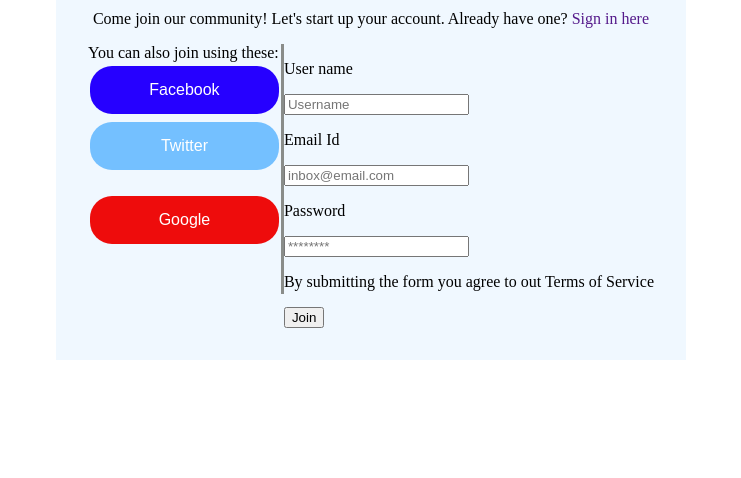
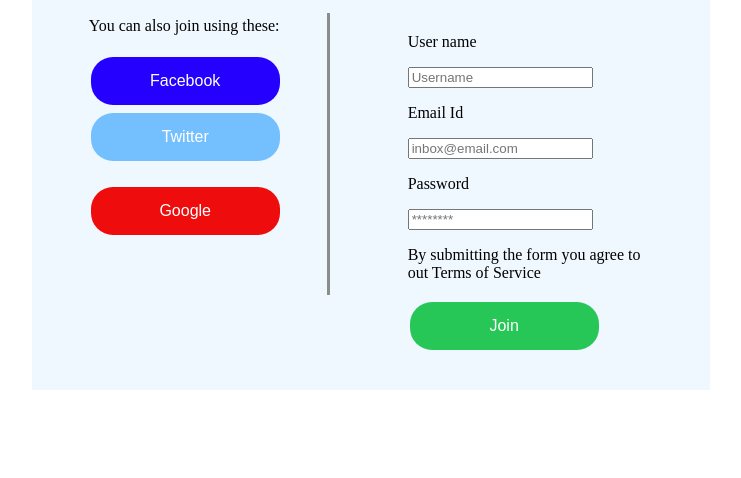
Before and after one commit to UshasriMavuri1999/B21, a plain HTML site: page index1.html in a window 1280 px wide. Shown: the part 322-800 px from the top of the page, without its empty margins (269-1010 px from the left). Drawn offline with Linux system fonts and the light colour scheme.

Commit message:
updated index1

```diff
--- a/index1.html
+++ b/index1.html
@@ -63,9 +63,25 @@ border-left: 3px solid rgb(138, 141, 138);
 height: 250px;
 
 }
+.join{
+
+    background-color: rgb(39, 199, 87);
+    border: none;
+    color: white;
+    padding: 15px 32px;
+    text-align: center;
+    text-decoration: none;
+    display: inline-block;
+    font-size: 16px;
+    margin: 4px 2px;
+    cursor: pointer;
+    border-radius: 22px;
+    width: 5cm;
+
+}
 .bottom{
     display: flex;
-    justify-content:space-between;
+    justify-content:space-around;
 }
 .facebook{
 
@@ -113,6 +129,7 @@ height: 250px;
     cursor: pointer;
     border-radius: 22px;
     width: 5cm;
+}
 
 </style>
 <body>
@@ -135,18 +152,19 @@ height: 250px;
                 <p align=center>Come join our community! Let's start up your account. Already have one? <a href="" style="text-decoration: none;">Sign in here</a> </p>
              </div>
              <div class="bottom">
-             <div class="three">
+             <div class="three" style="padding:4px">
                  You can also join using these:
+                 <br>
                  <br>
                     <input type="button" value="Facebook" class="facebook"></input> <br>
                     <input type="button" value="Twitter" class="twitter"></input> <br>
                     <input type="button" value="Google" class="google"></input>
 
              </div>
-             <div class="hr">
+             <div class="hr" style="padding:16px">
 
              </div>
-             <div class="right">
+             <div class="right" style="padding:4px;width:40%;">
                 <p class="un">User name</p>
                 <input type="text" placeholder="Username" class="unn"></input>
 
```
